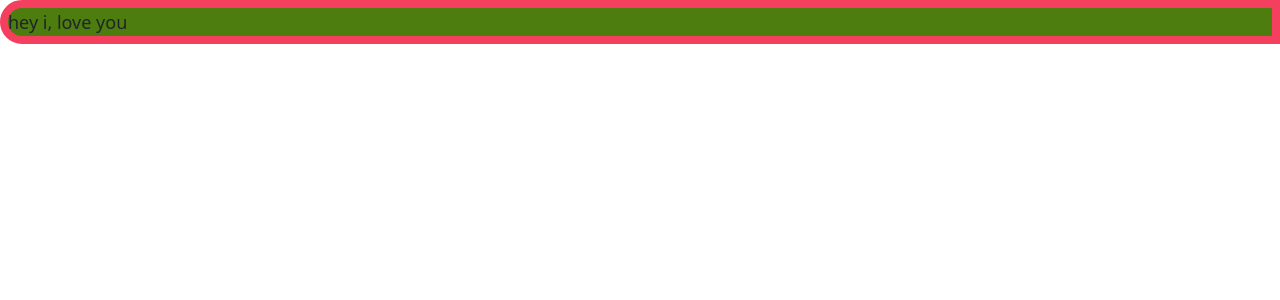
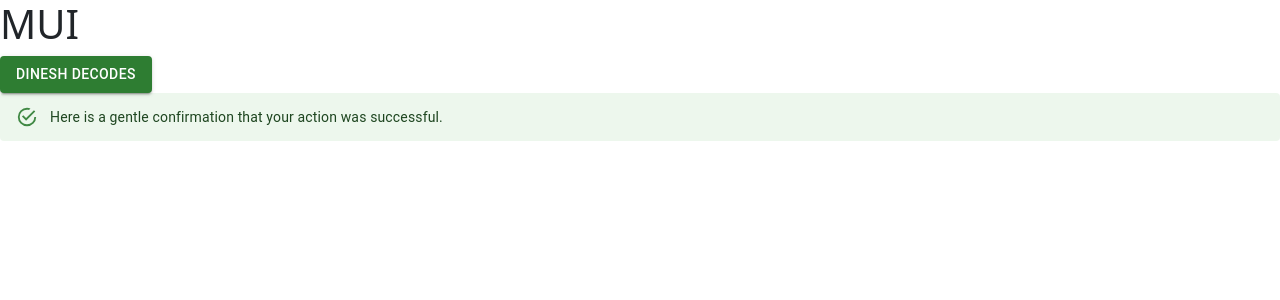
Before and after one commit to dineshctoula/react-Tutorial, a React (Vite) app: page / in a window 1280 px wide. Shown: the top 300 px of the page. Built offline with nearby package versions, Linux system fonts and the light colour scheme.

Commit message:
#32. MUI in ReactJs

```diff
--- a/package.json
+++ b/package.json
@@ -10,6 +10,9 @@
     "preview": "vite preview"
   },
   "dependencies": {
+    "@emotion/react": "^11.14.0",
+    "@emotion/styled": "^11.14.1",
+    "@mui/material": "^7.3.6",
     "bootstrap": "^5.3.8",
     "react": "^19.2.0",
     "react-dom": "^19.2.0",
--- a/src/App.jsx
+++ b/src/App.jsx
@@ -1,7 +1,15 @@
+import { Button } from "@mui/material";
+import { Alert } from "@mui/material";
 function App(){
   return (
     <div>
-     <p className="text-lg bg-lime-700 rounded-s-3xl border-8 border-rose-500">hey i, love you</p>
+     <h1> MUI</h1>
+     <Button variant= "contained" color="success">Dinesh Decodes</Button>
+
+
+     <Alert severity="success">
+  Here is a gentle confirmation that your action was successful.
+</Alert>
     </div>
   );
 }
```
Also changed, not shown: 1 other file (tests, documents, lock files or other folders).
